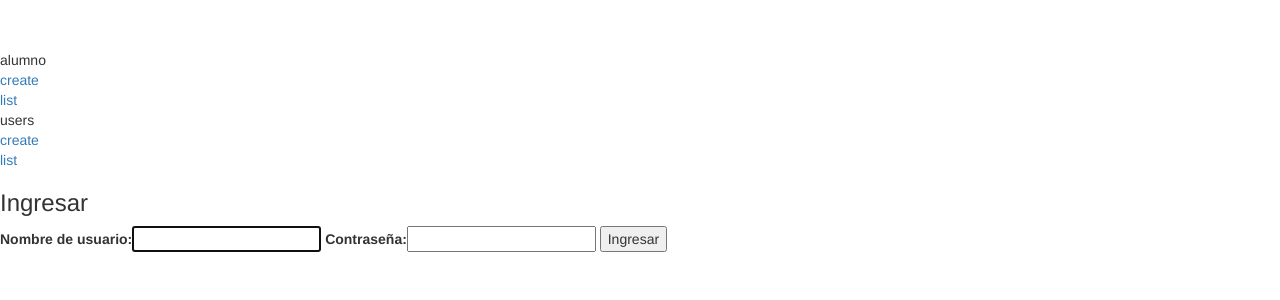
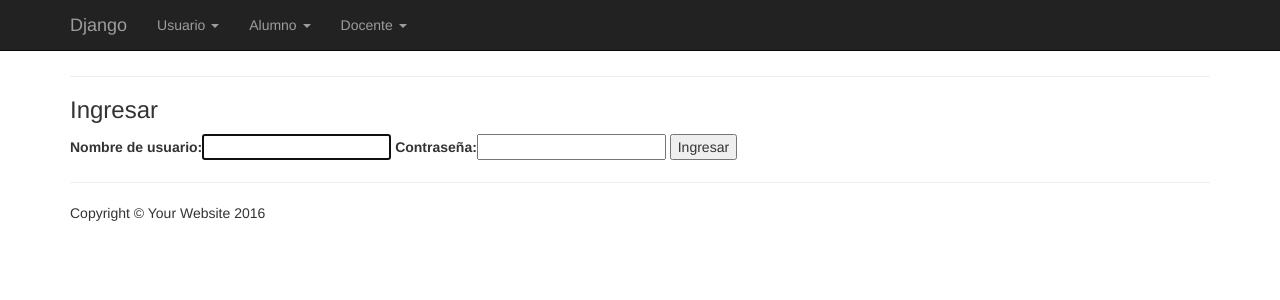
Before and after one commit to sdcasas/django-mytest, a Django app: page /users/login in a window 1280 px wide. Shown: the top 300 px of the page. Run offline with Django 3.2, Linux system fonts and the light colour scheme; parts of the project's set-up code (start-up, migrations or seed data) failed here and were passed over; some libraries are stand-ins or nearby versions.

Commit message:
template base

```diff
--- a/templates/base/base.html
+++ b/templates/base/base.html
@@ -1,35 +1,83 @@
 {% load staticfiles %}
-<!--{% static ''%}-->
+
 <!DOCTYPE html>
-<html lang="es">
+<html lang="en">
 <head>
+
     <meta charset="utf-8">
-    <title>{% block title %}Sistema{% endblock %}</title>
+    <meta http-equiv="X-UA-Compatible" content="IE=edge">
     <meta name="viewport" content="width=device-width, initial-scale=1">
-    <meta http-equiv="X-UA-Compatible" content="IE=edge" />
+    <meta name="description" content="">
+    <meta name="author" content="">
 
+    <title>Sistema en Django | {{ title|default:"My Test" }}</title>
+
+    <!-- CSS -->
     <link rel="stylesheet" href="{% static 'base/js/bootstrap/css/bootstrap.css'%}" media="screen">
-    <link rel="stylesheet" href="{% static 'base/js/bootstrap/extra/custom.min.css'%}">
-    <link rel="stylesheet" href="{% static 'base/css/styles.css'%}">
+    <link rel="stylesheet" href="{% static 'base/css/heroic-features.css'%}" media="screen">
 
+    <!-- JavaScript -->
     <script src="{% static 'base/js/jquery/jquery-1.10.2.min.js'%}"></script>
-    <!--<script src="{% static 'base/js/jquery/jquery-migrate-3.0.0.min.js' %}"></script>-->
     <script src="{% static 'base/js/bootstrap/extra/bootstrap.min.js'%}"></script>
-    <script src="{% static 'base/js/bootstrap/extra/custom.js'%}"></script>
 
+
+    {% block static_extra %}
     <!-- cargo archivos estaticos extra de ser necesario  -->
-    {% block static_extra %}{% endblock %}
+    {% endblock %}
+
+    {% block js_run %}
     <!-- cargo ejecucion de js de ser necesario -->
-    {% block js_run %}{% endblock %}
+    {% endblock %}
+
 </head>
+
 <body>
+    <!-- Navigation -->
     {% include 'base/inc_menu.html' %}
-    {# <div class="page-header" id="banner"></div>  #}
-    {# <div class="container"> #}
-    {% block content %}{% endblock %}
-    {# </div> #}
-    <footer class="footer">
 
-    </footer>
+    <!-- Page Content -->
+    <div class="container">
+
+        <!-- Jumbotron Header -->
+        <!--
+        <header class="jumbotron hero-spacer">
+            <h1>A Warm Welcome!</h1>
+            <p>Lorem ipsum dolor sit amet, consectetur adipisicing elit. Ipsa, ipsam, eligendi, in quo sunt possimus non incidunt odit vero aliquid similique quaerat nam nobis illo aspernatur vitae fugiat numquam repellat.</p>
+            <p><a class="btn btn-primary btn-large">Call to action!</a>
+            </p>
+        </header>
+        -->
+
+
+
+        <!-- Title -->
+        <div class="row">
+            <div class="col-lg-12">
+                <h3>{{ title|default:"My Test" }}</h3>
+            </div>
+        </div>
+
+        <hr>
+
+        <!-- /.row -->
+
+        {% block content %}
+        <!-- CONTENIDO PRINCIPAL -->
+        {% endblock %}
+
+        <hr>
+
+        <!-- Footer -->
+        <footer>
+            <div class="row">
+                <div class="col-lg-12">
+                    <p>Copyright &copy; Your Website 2016</p>
+                </div>
+            </div>
+        </footer>
+
+    </div>
+    <!-- /.container -->
+
 </body>
 </html>
--- a/templates/base/inc_menu.html
+++ b/templates/base/inc_menu.html
@@ -1,7 +1,74 @@
+<!--
 alumno
 <br/><a href="{% url 'alumno:alumnoCreate' %}">create</a>
 <br/><a href="{% url 'alumno:alumnoList' %}">list</a>
 
 <br/>users
-<br/><a href="{% url 'usr:create' %}">create</a>
-<br/><a href="{% url 'usr:list' %}">list</a>
+<br/><a href="{% url 'users:create' %}">create</a>
+<br/><a href="{% url 'users:list' %}">list</a>
+-->
+<nav class="navbar navbar-inverse navbar-fixed-top" role="navigation">
+    <div class="container">
+        <!-- Brand and toggle get grouped for better mobile display -->
+        <div class="navbar-header">
+            <button type="button" class="navbar-toggle" data-toggle="collapse" data-target="#bs-example-navbar-collapse-1">
+                <span class="sr-only">Toggle navigation</span>
+                <span class="icon-bar"></span>
+                <span class="icon-bar"></span>
+                <span class="icon-bar"></span>
+            </button>
+            <a class="navbar-brand" href="#">Django</a>
+        </div>
+        <!-- Collect the nav links, forms, and other content for toggling -->
+        <div class="collapse navbar-collapse" id="bs-example-navbar-collapse-1">
+            <ul class="nav navbar-nav">
+
+
+                <li class="dropdown">
+                    <a class="dropdown-toggle" data-toggle="dropdown" href="#" id="expedientes">
+                        Usuario
+                        <span class="caret"></span>
+                    </a>
+                    <ul class="dropdown-menu" aria-labelledby="expedientes">
+                        <li><a href="{% url 'users:create' %}">Nuevo</a></li>
+                        <!--<li class="divider"></li>-->
+                        <li><a href="{% url 'users:list' %}">Consulta</a></li>
+                        <!--<li class="divider"></li>-->
+                    </ul>
+                </li>
+
+                <li class="dropdown">
+                    <a class="dropdown-toggle" data-toggle="dropdown" href="#" id="expedientes">
+                        Alumno
+                        <span class="caret"></span>
+                    </a>
+                    <ul class="dropdown-menu" aria-labelledby="expedientes">
+                        <li><a href="{% url 'alumno:alumnoCreate' %}">Nuevo</a></li>
+                        <!--<li class="divider"></li>-->
+                        <li><a href="{% url 'alumno:alumnoList' %}">Consulta</a></li>
+                        <!--<li class="divider"></li>-->
+                    </ul>
+                </li>
+
+
+                <li class="dropdown">
+                    <a class="dropdown-toggle" data-toggle="dropdown" href="#" id="expedientes">
+                        Docente
+                        <span class="caret"></span>
+                    </a>
+                    <ul class="dropdown-menu" aria-labelledby="expedientes">
+                        <li><a href="#">Nuevo</a></li>
+                        <!--<li class="divider"></li>-->
+                        <li><a href="#">Consulta</a></li>
+                        <!--<li class="divider"></li>-->
+                    </ul>
+                </li>
+
+
+
+            </ul>
+        </div>
+        <!-- /.navbar-collapse -->
+    </div>
+    <!-- /.container -->
+</nav>
```
